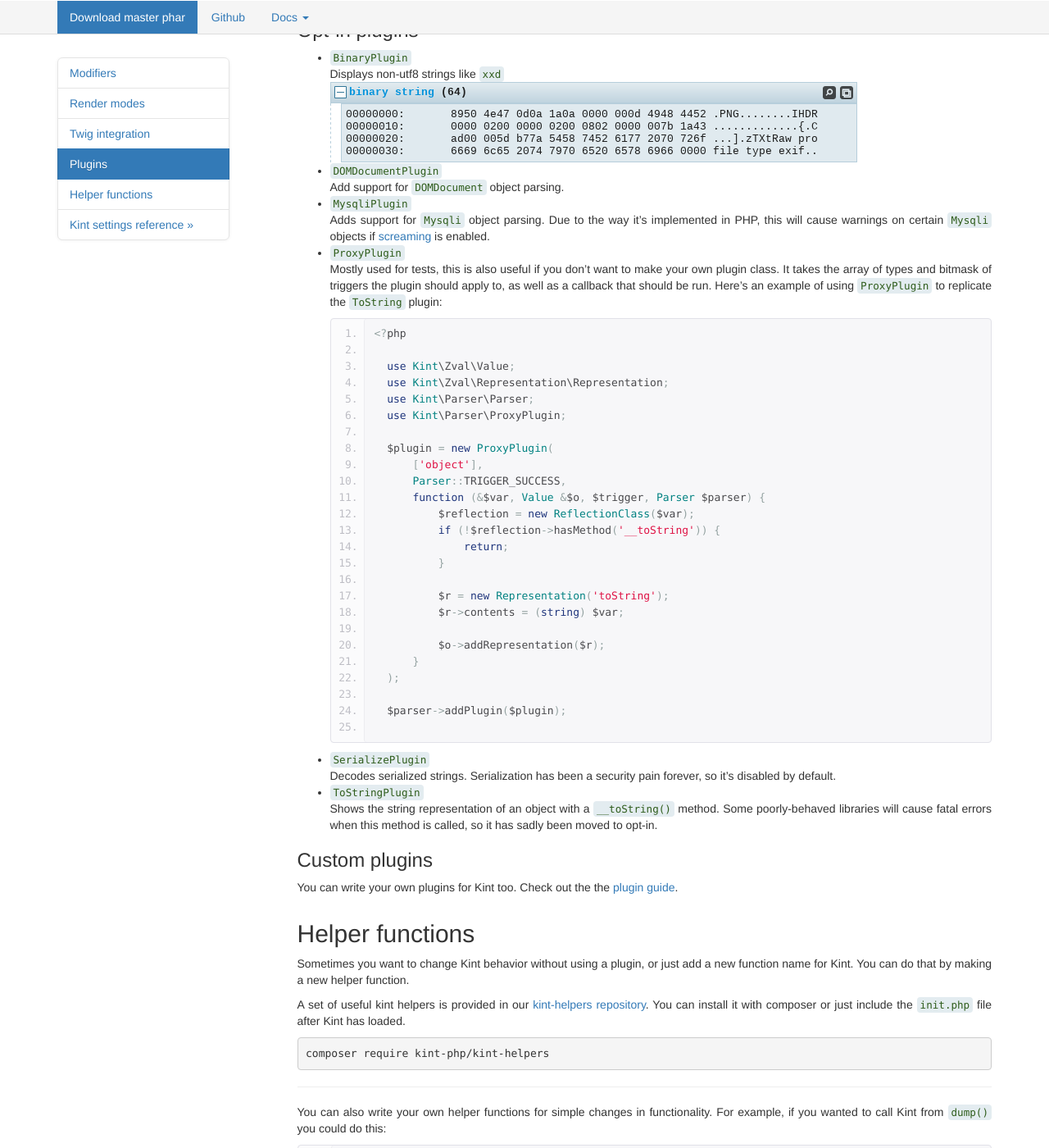
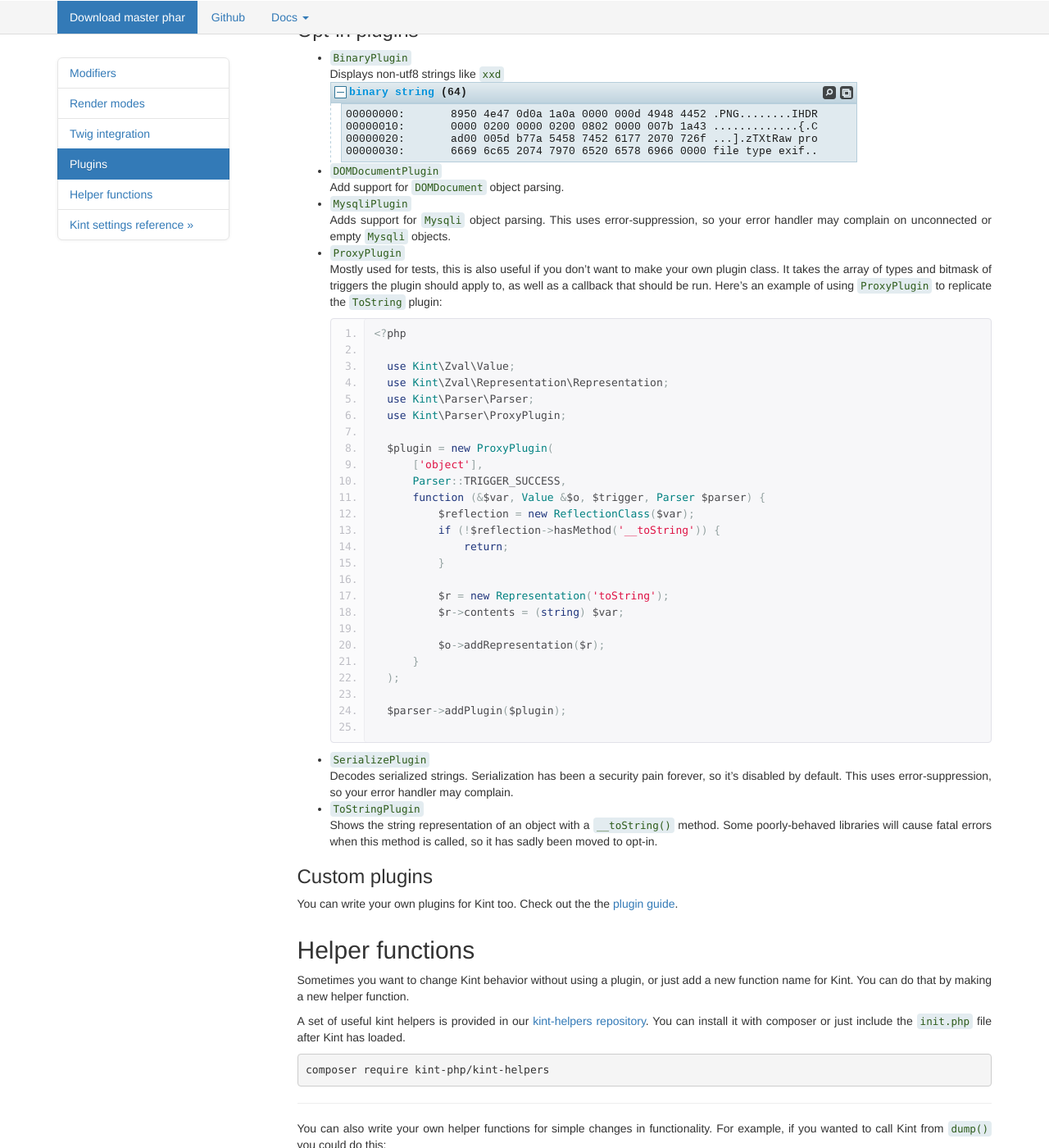
Before and after one commit to kint-php/kint, a Jekyll site: the page built from advanced.md, in a window 1280 px wide and 1400 px high, scrolled down 3194 px. Shown: the whole window at 82% size. Built offline with Jekyll 4.4.1, drawn with Linux system fonts in a browser that asks for light colours; nearby versions of some CDN libraries.

Commit message:
Add warnings about iconv and serialize's error suppression

```diff
--- a/advanced.md
+++ b/advanced.md
@@ -153,7 +153,7 @@ These plugins are on in a default Kint installation.
 * `DOMDocumentPlugin`
   Add support for `DOMDocument` object parsing.
 * `MysqliPlugin`
-  Adds support for `Mysqli` object parsing. Due to the way it's implemented in PHP, this will cause warnings on certain `Mysqli` objects if [screaming](https://secure.php.net/book.scream) is enabled.
+  Adds support for `Mysqli` object parsing. This uses error-suppression, so your error handler may complain on unconnected or empty `Mysqli` objects.
 * `ProxyPlugin`
     Mostly used for tests, this is also useful if you don't want to make your own plugin class. It takes the array of types and bitmask of triggers the plugin should apply to, as well as a callback that should be run. Here's an example of using `ProxyPlugin` to replicate the `ToString` plugin:
 
@@ -183,7 +183,7 @@ These plugins are on in a default Kint installation.
     $parser->addPlugin($plugin);
     </pre>
 * `SerializePlugin`
-  Decodes serialized strings. Serialization has been a security pain forever, so it's disabled by default.
+  Decodes serialized strings. Serialization has been a security pain forever, so it's disabled by default. This uses error-suppression, so your error handler may complain.
 * `ToStringPlugin`
   Shows the string representation of an object with a `__toString()` method. Some poorly-behaved libraries will cause fatal errors when this method is called, so it has sadly been moved to opt-in.
 
```
Also changed, not shown: settings.md (+1 -1 lines).
